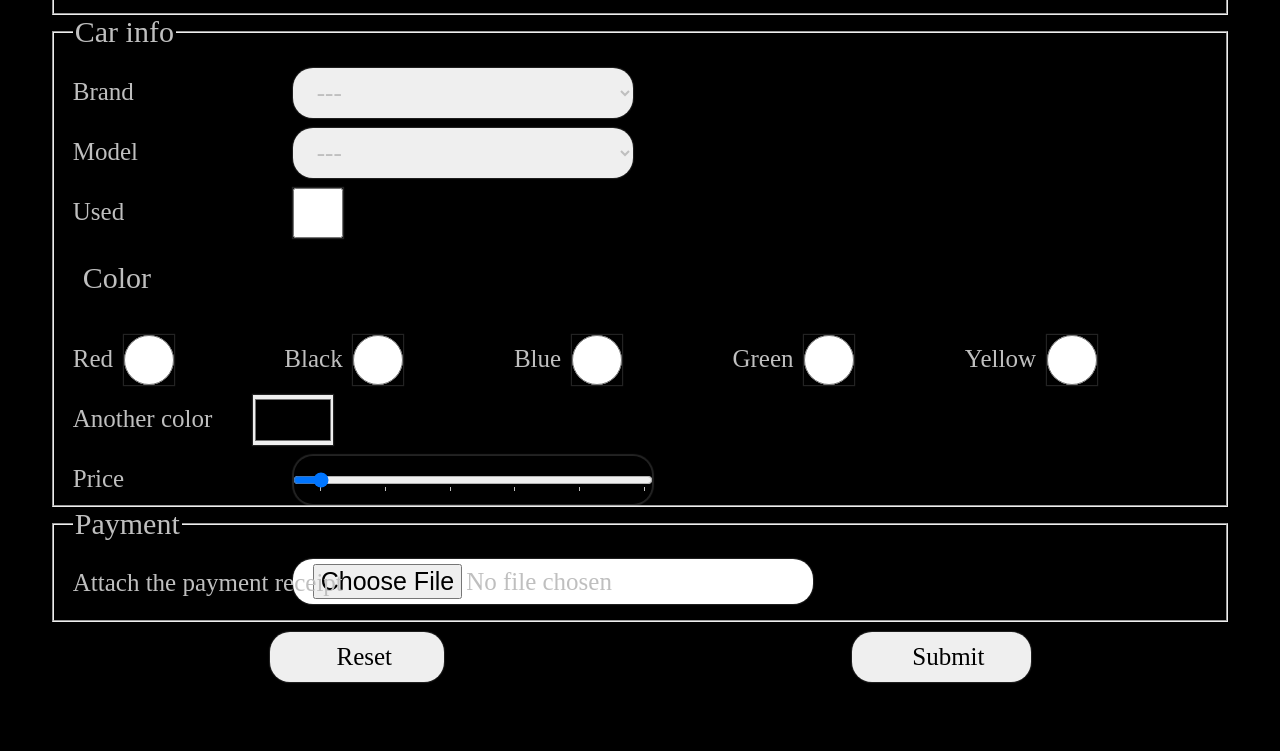
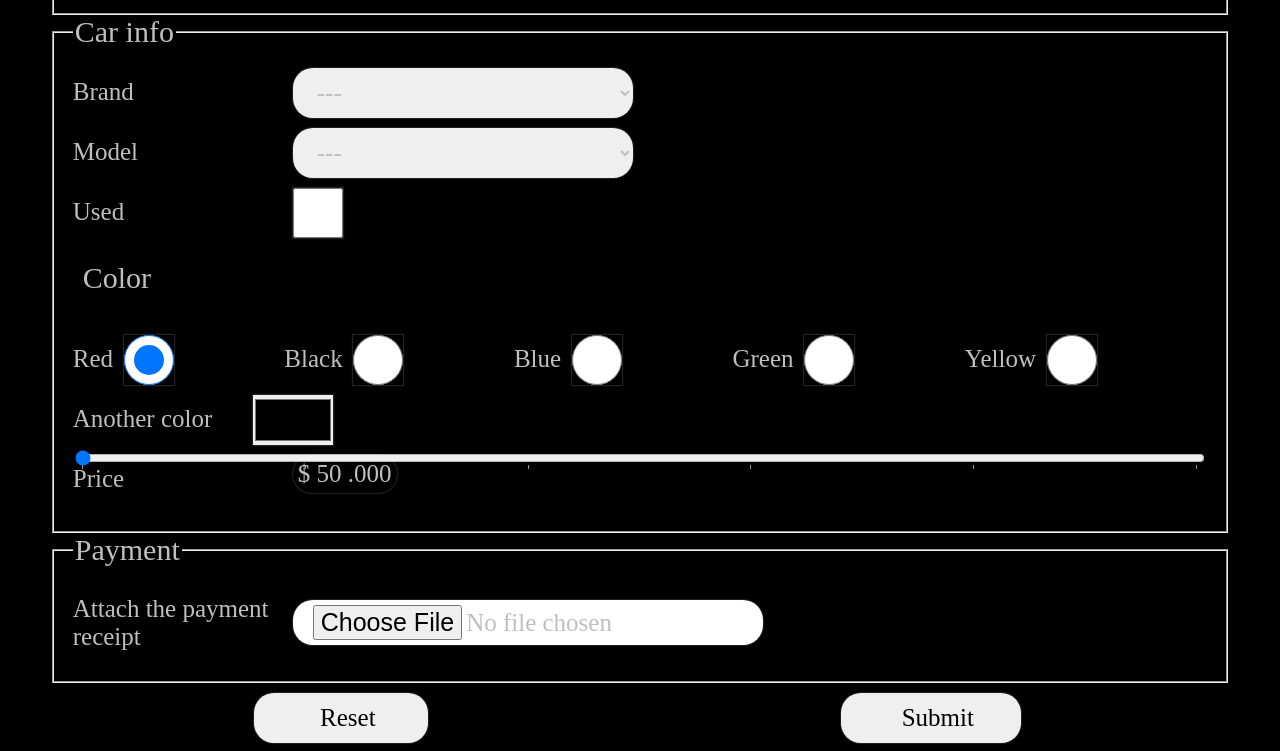
Before and after one commit to Crumpu/car-shop, a plain HTML site: page basket.html in a window 1280 px wide. Shown: the part 1052-1803 px from the top of the page. Before the commit the page ends 1742 px from the top, so only its background shows below. Drawn offline with Linux system fonts and the light colour scheme; a web font is replaced by a local one.

Commit message:
error correction

```diff
--- a/basket.html
+++ b/basket.html
@@ -111,7 +111,7 @@
         </div>
         <div>
           <label for="red" class="color">Red</label>
-          <input type="radio" id="red" name="color">
+          <input type="radio" id="red" name="color" checked>
           <label for="black" class="color">Black</label>
           <input type="radio" id="black" name="color">
           <label for="blue" class="color">Blue</label>
@@ -125,9 +125,13 @@
           <label for="a-color">Another color</label>
           <input type="color" id="a-color" name="a-color">
         </div>
-        <div class="div-range">
+        <div>
           <label for="range">Price</label>
-          <input type="range" id="range" name="price" min="50" max="300" step="50" list="money" value="50">
+          <input type="range" min="50" max="300" step="5"
+            onchange="document.getElementById('rangeValue').innerHTML = this.value;" list="money" value="50">
+          <span id="rangeValue">
+            50
+          </span>
           <datalist id="money">
             <option value="50" label="50"></option>
             <option value="100" label="100"></option>
@@ -140,7 +144,7 @@
       </fieldset>
       <fieldset>
         <legend>Payment</legend>
-        <div class="payment">
+        <div>
           <label for="file">Attach the payment receipt</label>
           <input type="file" id="file">
         </div>
@@ -156,6 +160,3 @@
 </body>
 
 </html>
-
-<!-- <label for="image">image</label>
-<input type="image" id="image" src="./assets/icon/icons8-car-16.png"> -->
--- a/css/stye-basket.css
+++ b/css/stye-basket.css
@@ -110,26 +110,41 @@ input[name="color"] {
   border-radius: 0;
 }
 
-#range {
+#rangeValue {
   position: absolute;
-  width: 340px;
+  padding: 5px;
+  width: auto;
+  height: auto;
 }
 
-option[value] {
-  margin-top: 70px;
-  width: 140px;
-  color: #000;
+#rangeValue::before {
+  content: '$ ';
+}
+
+#rangeValue::after {
+  content: '.000';
+}
+
+label[for="file"] {
+  width: 200px;
 }
 
 input[type="file"] {
   display: flex;
+  align-items: center;
+  margin-top: 25px;
+  margin-bottom: 20px;
   padding-top: 5px;
   padding-left: 20px;
-  width: 500px;
+  width: 450px;
   height: 40px;
   background-color: white;
 }
 
-[type="reset"], [type="submit"] {
+[type="reset"],
+[type="submit"] {
+  display: inline;
+  margin-left: auto;
+  margin-right: auto;
   color: #000;
 }
```
